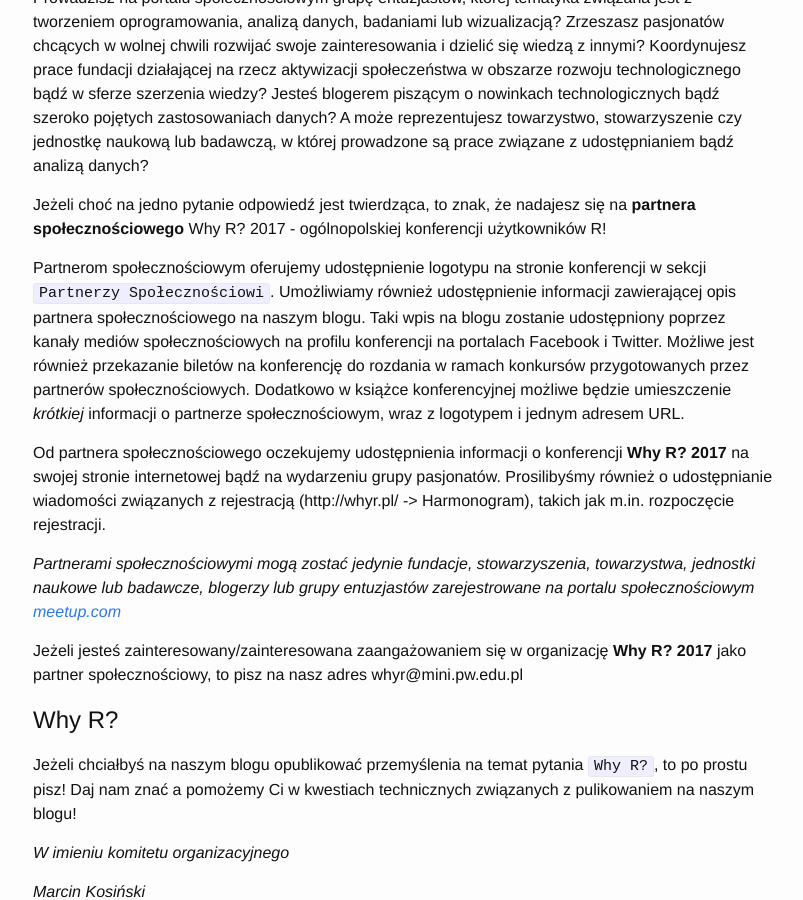
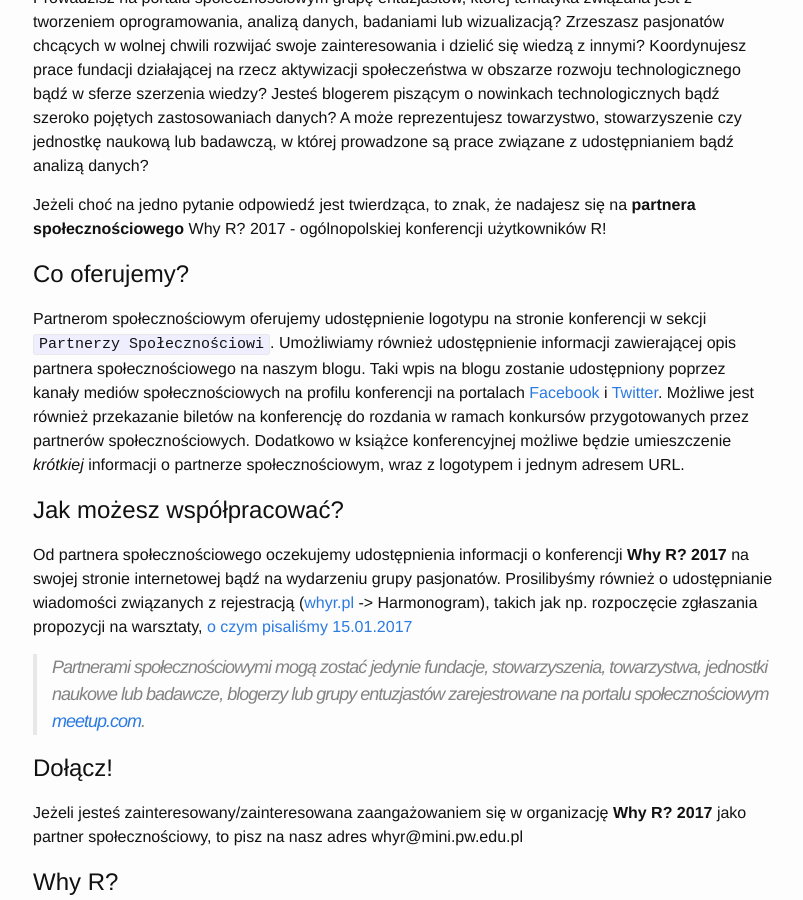
Before and after one commit to WhyR2017/blog, a Jekyll site: the page built from _posts/2017-01-17-Partnerzy-spolecznosciowi.markdown, in a window 1280 px wide and 900 px high, scrolled down 214 px. Shown: the whole window, without its empty margins (237-1040 px from the left). Built offline with Jekyll 4.4.1, drawn with Linux system fonts in a browser that asks for light colours; comment, search, counter and statistics services are not loaded.

Commit message:
update wpisu o partnerach

```diff
--- a/_posts/2017-01-17-Partnerzy-spolecznosciowi.markdown
+++ b/_posts/2017-01-17-Partnerzy-spolecznosciowi.markdown
@@ -9,12 +9,18 @@
 
 Jeżeli choć na jedno pytanie odpowiedź jest twierdząca, to znak, że nadajesz się na **partnera społecznościowego** Why R? 2017 - ogólnopolskiej konferencji użytkowników R!
 
-Partnerom społecznościowym oferujemy udostępnienie logotypu na stronie konferencji w sekcji `Partnerzy Społecznościowi`. Umożliwiamy również udostępnienie informacji zawierającej opis partnera społecznościowego na naszym blogu. Taki wpis na blogu zostanie udostępniony poprzez kanały mediów społecznościowych na profilu konferencji na portalach Facebook i Twitter. Możliwe jest również przekazanie biletów na konferencję do rozdania w ramach konkursów przygotowanych przez partnerów społecznościowych. Dodatkowo w książce konferencyjnej możliwe będzie umieszczenie *krótkiej* informacji o partnerze społecznościowym, wraz z logotypem i jednym adresem URL.
+# Co oferujemy?
 
-Od partnera społecznościowego oczekujemy udostępnienia informacji o konferencji **Why R? 2017** na swojej stronie internetowej bądź na wydarzeniu grupy pasjonatów. Prosilibyśmy również o udostępnianie wiadomości związanych z rejestracją (http://whyr.pl/ -> Harmonogram), takich jak m.in. rozpoczęcie rejestracji.
+Partnerom społecznościowym oferujemy udostępnienie logotypu na stronie konferencji w sekcji `Partnerzy Społecznościowi`. Umożliwiamy również udostępnienie informacji zawierającej opis partnera społecznościowego na naszym blogu. Taki wpis na blogu zostanie udostępniony poprzez kanały mediów społecznościowych na profilu konferencji na portalach [Facebook](https://www.facebook.com/whyRconf) i [Twitter](https://twitter.com/whyRconf). Możliwe jest również przekazanie biletów na konferencję do rozdania w ramach konkursów przygotowanych przez partnerów społecznościowych. Dodatkowo w książce konferencyjnej możliwe będzie umieszczenie *krótkiej* informacji o partnerze społecznościowym, wraz z logotypem i jednym adresem URL.
+
+# Jak możesz współpracować?
+
+Od partnera społecznościowego oczekujemy udostępnienia informacji o konferencji **Why R? 2017** na swojej stronie internetowej bądź na wydarzeniu grupy pasjonatów. Prosilibyśmy również o udostępnianie wiadomości związanych z rejestracją ([whyr.pl](http://whyr.pl/) -> Harmonogram), takich jak np. rozpoczęcie zgłaszania propozycji na warsztaty, [o czym pisaliśmy 15.01.2017](http://whyr.pl/blog/2017/01/15/Warsztaty-ruszamy.html)
 
 
-*Partnerami społecznościowymi mogą zostać jedynie fundacje, stowarzyszenia, towarzystwa, jednostki naukowe lub badawcze, blogerzy lub grupy entuzjastów zarejestrowane na portalu społecznościowym [meetup.com](https://www.meetup.com/)*
+> Partnerami społecznościowymi mogą zostać jedynie fundacje, stowarzyszenia, towarzystwa, jednostki naukowe lub badawcze, blogerzy lub grupy entuzjastów zarejestrowane na portalu społecznościowym [meetup.com](https://www.meetup.com/).
+
+# Dołącz!
 
 Jeżeli jesteś zainteresowany/zainteresowana zaangażowaniem się w organizację **Why R? 2017** jako partner społecznościowy, to pisz na nasz adres whyr@mini.pw.edu.pl
 
```
